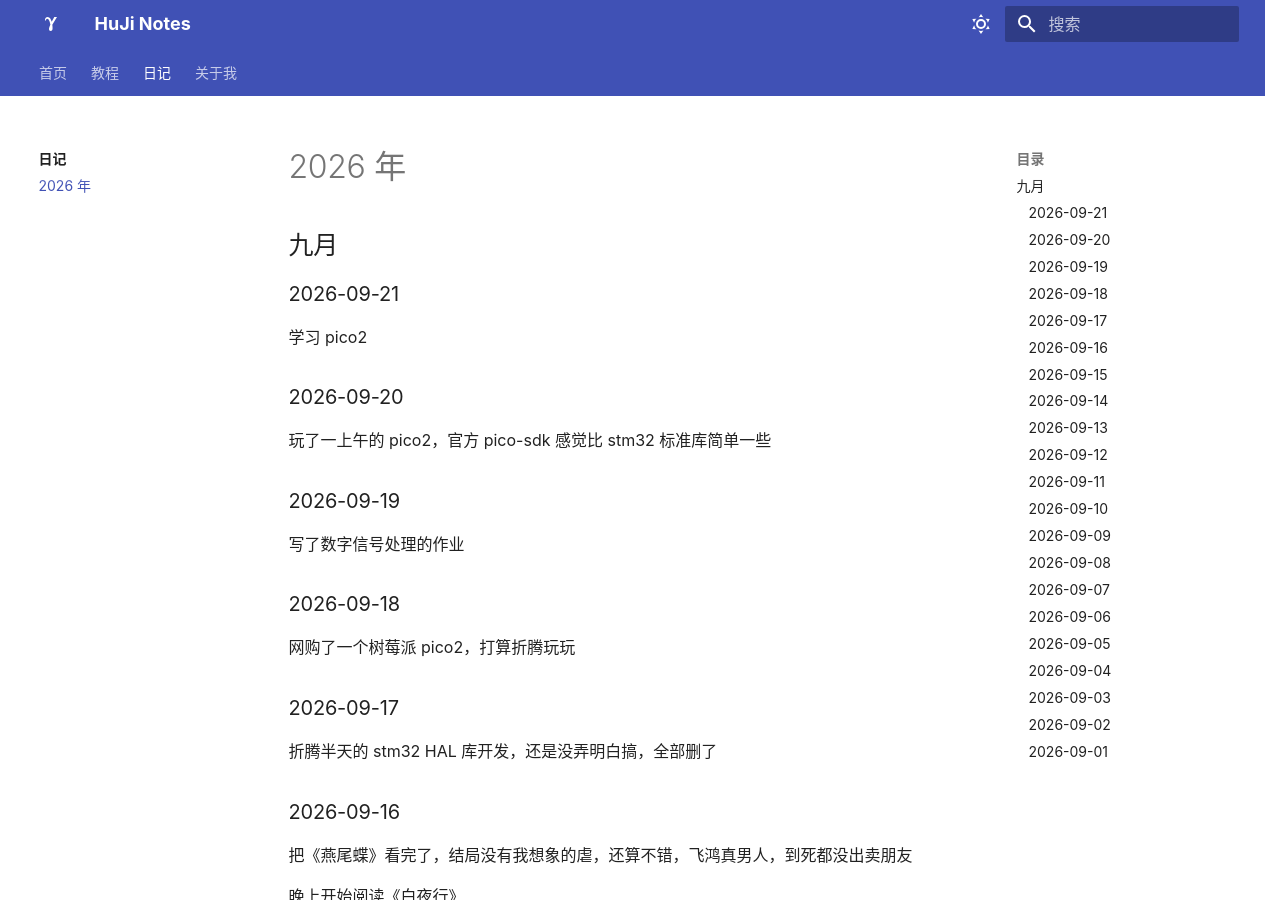
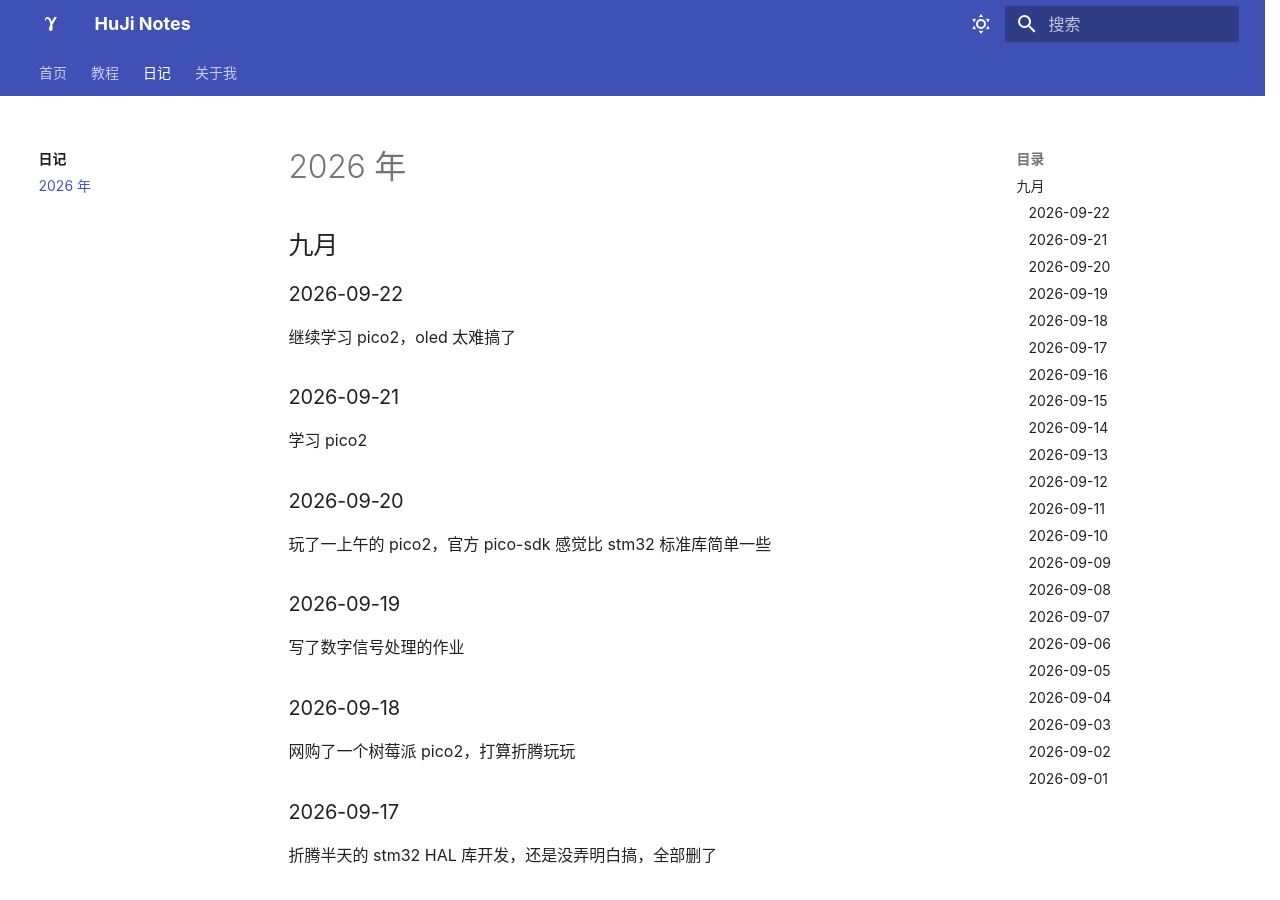
Before and after one commit to Hujiko02/Hujiko02.github.io, an MkDocs documentation site: the page built from docs/diary/2026.md, in a window 1280 px wide and 900 px high. Built offline with MkDocs 1.6.1 and Material for MkDocs 9.7.7, drawn with Linux system fonts in a browser that asks for light colours.

Commit message:
Auto update 2026-09-22 20:32:28

```diff
--- a/docs/diary/2026.md
+++ b/docs/diary/2026.md
@@ -1,6 +1,10 @@
 # 2026 年
 
 ## 九月
+
+### 2026-09-22
+
+继续学习 pico2，oled 太难搞了
 
 ### 2026-09-21
 
```
